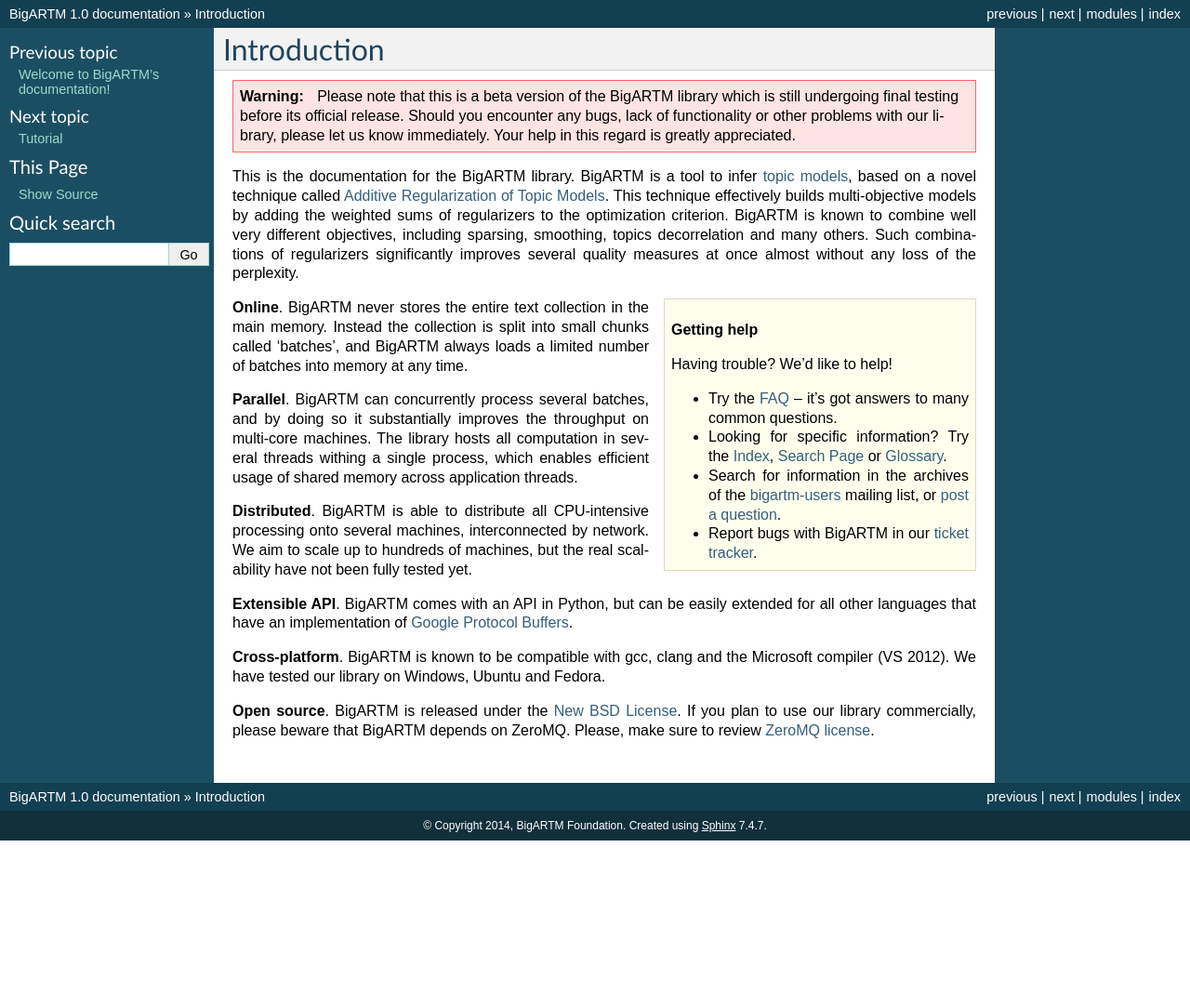
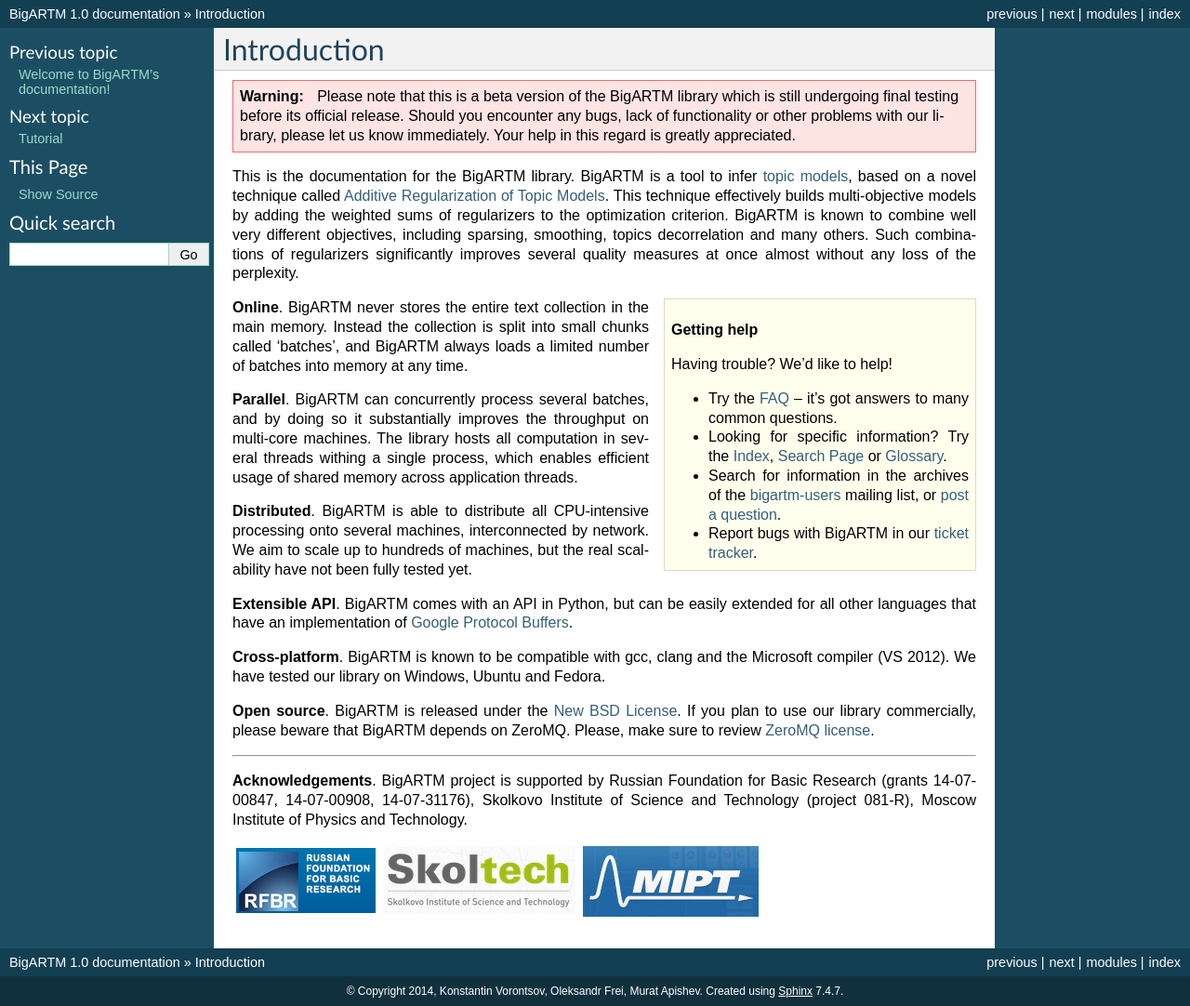
Before and after one commit to bigartm/bigartm, a Sphinx documentation site: the page built from docs/intro.txt, in a window 1280 px wide. Shown: the whole page at 93% size. Built offline with Sphinx 7.4.7, drawn with Linux system fonts in a browser that asks for light colours; formulas are drawn with MathJax 3; before the commit the page ends 904 px from its top, so only the background shows below that.

Commit message:
Add sponsors and publications in online documentation

```diff
--- a/docs/conf.py
+++ b/docs/conf.py
@@ -46,7 +46,7 @@
 
 # General information about the project.
 project = u'BigARTM'
-copyright = u'2014, BigARTM Foundation'
+copyright = u'2014, Konstantin Vorontsov, Oleksandr Frei, Murat Apishev'
 
 # The version info for the project you're documenting, acts as replacement for
 # |version| and |release|, also used in various other places throughout the
@@ -199,7 +199,7 @@
 #  author, documentclass [howto, manual, or own class]).
 latex_documents = [
   ('index', 'BigARTM.tex', u'BigARTM Documentation',
-   u'BigARTM Foundation', 'manual'),
+   u'Konstantin Vorontsov, Oleksandr Frei, Murat Apishev', 'manual'),
 ]
 
 # The name of an image file (relative to this directory) to place at the top of
@@ -229,7 +229,7 @@
 # (source start file, name, description, authors, manual section).
 man_pages = [
     ('index', 'bigartm', u'BigARTM Documentation',
-     [u'BigARTM Foundation'], 1)
+     [u'Konstantin Vorontsov, Oleksandr Frei, Murat Apishev'], 1)
 ]
 
 # If true, show URL addresses after external links.
@@ -243,7 +243,7 @@
 #  dir menu entry, description, category)
 texinfo_documents = [
   ('index', 'BigARTM', u'BigARTM Documentation',
-   u'BigARTM Foundation', 'BigARTM', 'One line description of project.',
+   u'Konstantin Vorontsov, Oleksandr Frei, Murat Apishev', 'BigARTM', 'One line description of project.',
    'Miscellaneous'),
 ]
 
@@ -264,9 +264,9 @@
 
 # Bibliographic Dublin Core info.
 epub_title = u'BigARTM'
-epub_author = u'BigARTM Foundation'
-epub_publisher = u'BigARTM Foundation'
-epub_copyright = u'2014, BigARTM Foundation'
+epub_author = u'Konstantin Vorontsov, Oleksandr Frei, Murat Apishev'
+epub_publisher = u'Konstantin Vorontsov, Oleksandr Frei, Murat Apishev'
+epub_copyright = u'2014, Konstantin Vorontsov, Oleksandr Frei, Murat Apishev'
 
 # The basename for the epub file. It defaults to the project name.
 #epub_basename = u'BigARTM'
--- a/docs/index.txt
+++ b/docs/index.txt
@@ -18,6 +18,7 @@
    glossary
    devguide
    ref/index
+   publications
 
 Indices and tables
 ==================
--- a/docs/intro.txt
+++ b/docs/intro.txt
@@ -79,3 +79,21 @@
 .. _Google Protocol Buffers: https://code.google.com/p/protobuf/
 .. _New BSD license: http://opensource.org/licenses/BSD-3-Clause
 .. _ZeroMQ license: http://zeromq.org/area:licensing
+
+=========================================
+
+**Acknowledgements**.
+BigARTM project is supported by Russian Foundation for Basic Research (grants 14-07-00847, 14-07-00908, 14-07-31176),
+Skolkovo Institute of Science and Technology (project 081-R), Moscow Institute of Physics and Technology.
+
+.. image:: _images/sponsors_RFBR.png
+   :alt: RFBR
+   :target: http://www.rfbr.ru/rffi/eng/about
+
+.. image:: _images/sponsors_skoltech.png
+   :alt: Skoltech
+   :target: http://www.skoltech.ru/en
+
+.. image:: _images/sponsors_MIPT.png
+   :alt: MIPT
+   :target: http://mipt.ru/en/
--- a/docs/ref/python_interface.txt
+++ b/docs/ref/python_interface.txt
@@ -112,7 +112,7 @@
       Creates and returns an instance of :py:class:`Regularizer` component.
       *name* can be any unique identifier, that you can further use to identify regularizer (for example, in :attr:`ModelConfig.regularizer_name`).
       *type* can be any regularizer type (for example, the :py:data:`RegularizerConfig_Type_DirichletTheta`).
-      *config* can be any regularizer config (for example, a :ref:`DirichletThetaConfig`).
+      *config* can be any regularizer config (for example, a :ref:`SmoothSparseThetaConfig`).
 
    .. py:method:: CreateDirichletThetaRegularizer(name = None, config = messages_pb2.DirichletThetaConfig())
 
@@ -354,7 +354,7 @@
    .. py:method:: Reconfigure(type, config)
 
       Updates the configuration of the regularizer with new regularizer configuration, provided by *config* parameter.
-      The *config* object can be, for example, of :ref:`DirichletThetaConfig` type (or similar).
+      The *config* object can be, for example, of :ref:`SmoothSparseThetaConfig` type (or similar).
       The type must match the current type of the regularizer.
 
 Score
```
Also changed, not shown: docs/publications.txt (added, +14 -0 lines), docs/_images/sponsors_MIPT.png (added), docs/_images/sponsors_RFBR.png (added), docs/_images/sponsors_skoltech.png (added).
